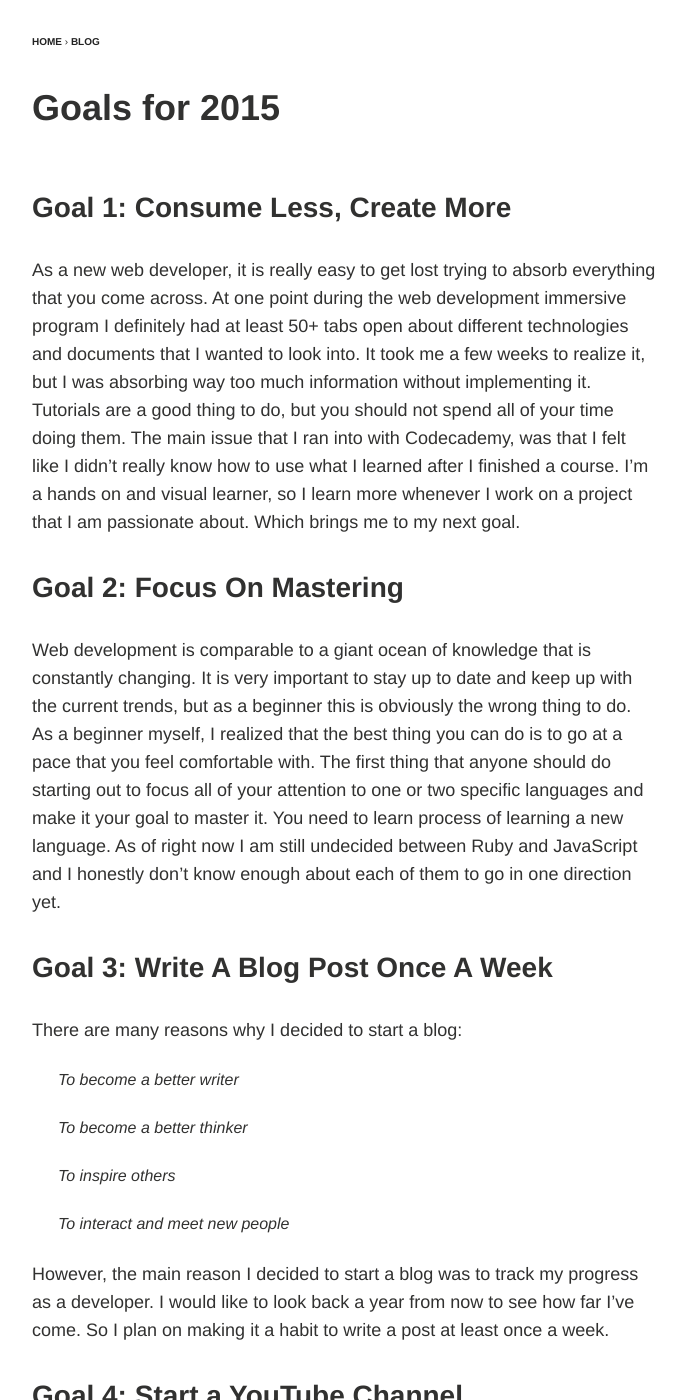
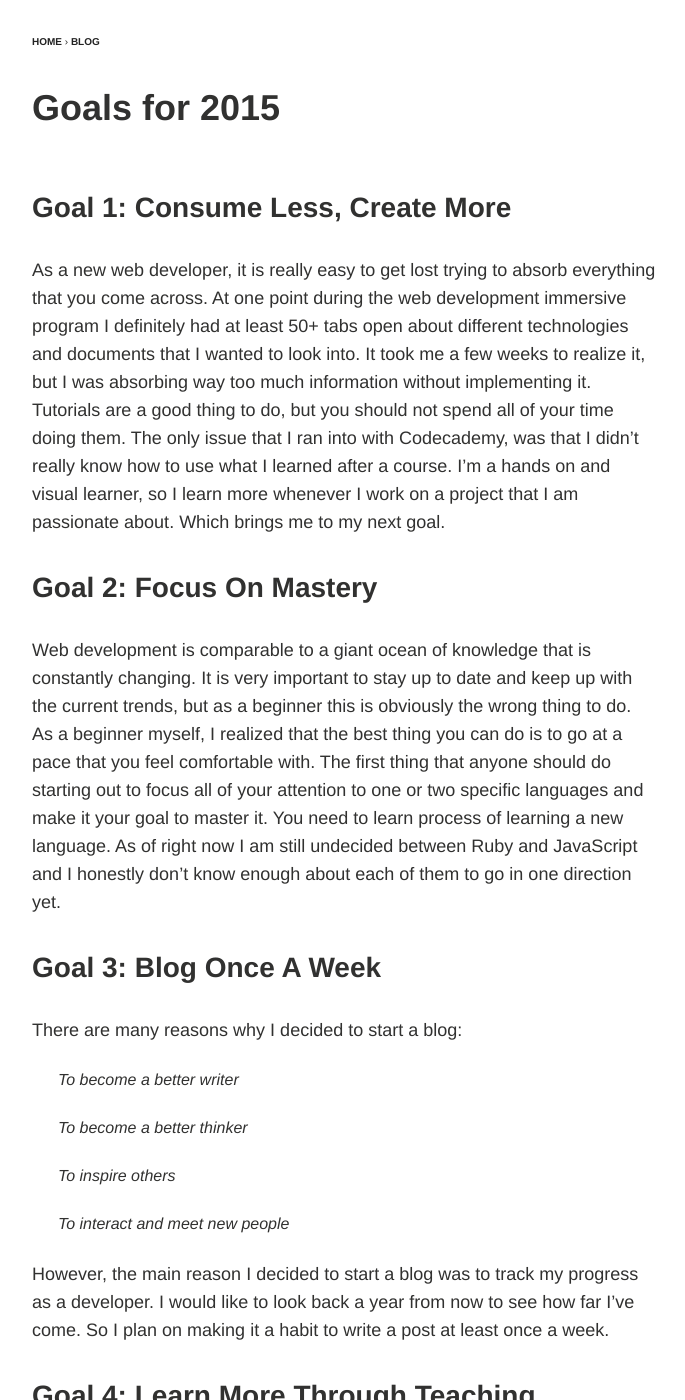
Before and after one commit to cagedcrown/cagedcrown.github.io, a Jekyll site: the page built from _posts/blog/2015-01-03-goals-for-2015.md, in a window 1280 px wide and 1400 px high, scrolled down 529 px. Shown: the whole window, without its empty margins (64-749 px from the left). Built offline with Jekyll 4.4.1, drawn with Linux system fonts in a browser that asks for light colours; comment, search, counter and statistics services are not loaded; some of the changed text lies outside the part shown.

Commit message:
goals for 2015 completed

```diff
--- a/_posts/blog/2015-01-03-goals-for-2015.md
+++ b/_posts/blog/2015-01-03-goals-for-2015.md
@@ -16,14 +16,14 @@
 
 ### Goal 1: Consume Less, Create More
 
-As a new web developer, it is really easy to get lost trying to absorb everything that you come across. At one point during the web development immersive program I definitely  had at least 50+ tabs open about different technologies and documents that I wanted to look into. It took me a few weeks to realize it, but I was absorbing way too much information without implementing it. Tutorials are a good thing to do, but you should not spend all of your time doing them. The main issue that I ran into with Codecademy, was that I felt like I didn’t really know how to use what I learned after I finished a course. I’m a hands on and visual learner, so I learn more whenever I work on a project that I am passionate about. Which brings me to my next goal.
+As a new web developer, it is really easy to get lost trying to absorb everything that you come across. At one point during the web development immersive program I definitely  had at least 50+ tabs open about different technologies and documents that I wanted to look into. It took me a few weeks to realize it, but I was absorbing way too much information without implementing it. Tutorials are a good thing to do, but you should not spend all of your time doing them. The only issue that I ran into with Codecademy, was that I didn’t really know how to use what I learned after a course. I’m a hands on and visual learner, so I learn more whenever I work on a project that I am passionate about. Which brings me to my next goal.
 
-### Goal 2: Focus On Mastering
+### Goal 2: Focus On Mastery
 
 Web development is comparable to a giant ocean of knowledge that is constantly changing. It is very important to stay up to date and keep up with the current trends, but as a beginner this is obviously the wrong thing to do. As a beginner myself, I realized that the best thing you can do is to go at a pace that you feel comfortable with. The first thing that anyone should do starting out to focus all of your attention to one or two specific languages and make it your goal to master it. You need to learn process of learning a new language. As of right now I am still undecided between Ruby and JavaScript and I honestly don’t know enough about each of them to go in one direction yet.
 
 
-### Goal 3: Write A Blog Post Once A Week
+### Goal 3: Blog Once A Week
 
 There are many reasons why I decided to start a blog:
 
@@ -37,9 +37,9 @@
 
 However, the main reason I decided to start a blog was to track my progress as a developer. I would like to look back a year from now to see how far I’ve come. So I plan on making it a habit to write a post at least once a week.
 
-### Goal 4: Start a YouTube Channel
+### Goal 4: Learn More Through Teaching
 
-I believe that once you are able to explain a concept to someone, you actually understand to concept more when teaching others.This goal is mostly from my past jobs in video, animation, and design. I may not accomplish this goal in 2015, but I am very interested in teaching others.
+I believe that once you are able to explain a concept to someone, you actually understand to concept more. I want to start a youtube channel that is centered around web development and design.I may not accomplish this goal in 2015, but I am very very interested in teaching others.
 
 <br>
 Feel free to leave a comment below and thanks for reading!
```
